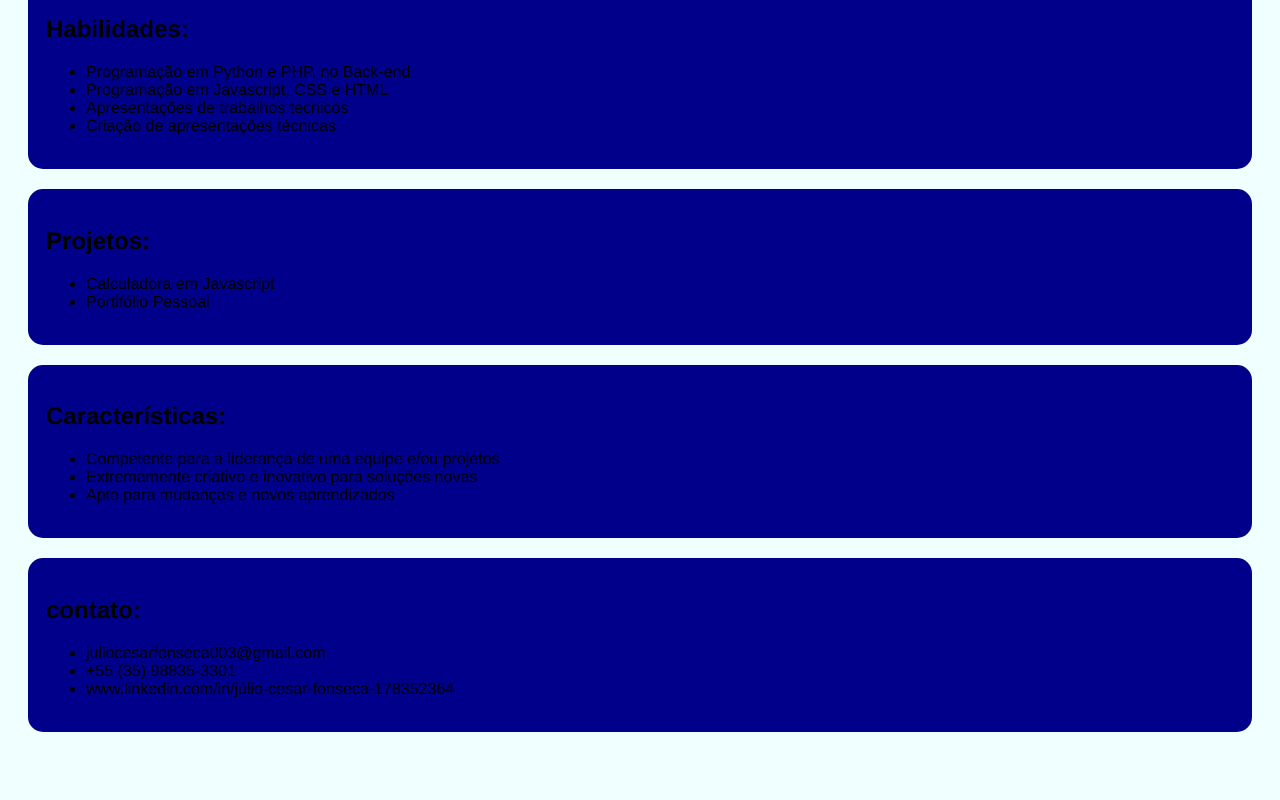
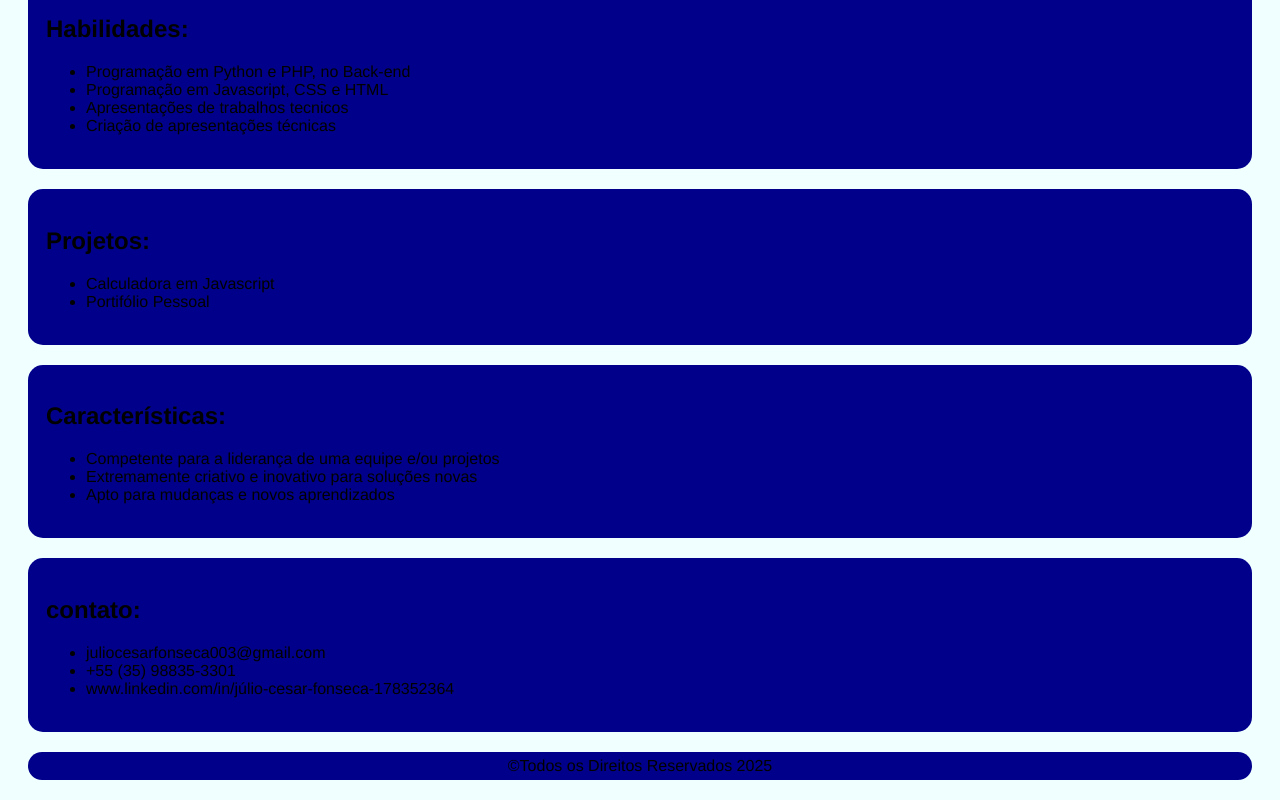
Before and after one commit to Julio-Cesar2000/Portifolio, a plain HTML site: page Index.html in a window 1280 px wide. Shown: the part 503-1303 px from the top of the page. Before the commit the page ends 1255 px from the top, so only its background shows below. Drawn offline with Linux system fonts and the light colour scheme.

Commit message:
Commit final

```diff
--- a/Index.html
+++ b/Index.html
@@ -87,6 +87,8 @@
 
         </section>
 
+        <footer>©Todos os Direitos Reservados 2025</footer>
+
 
 
     </body>
```
